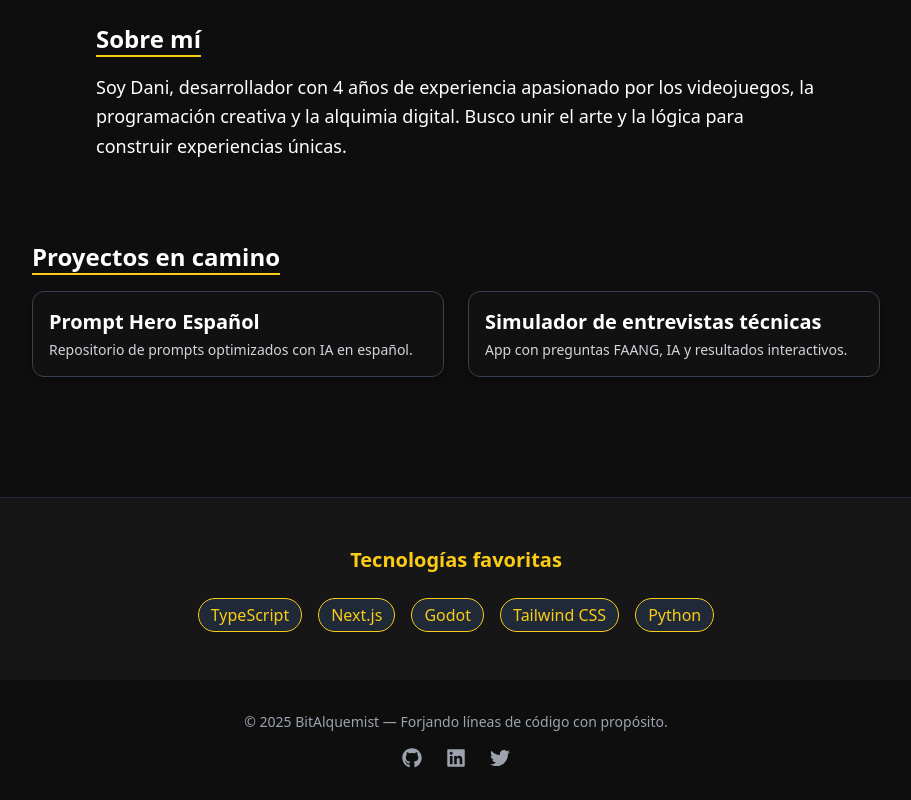
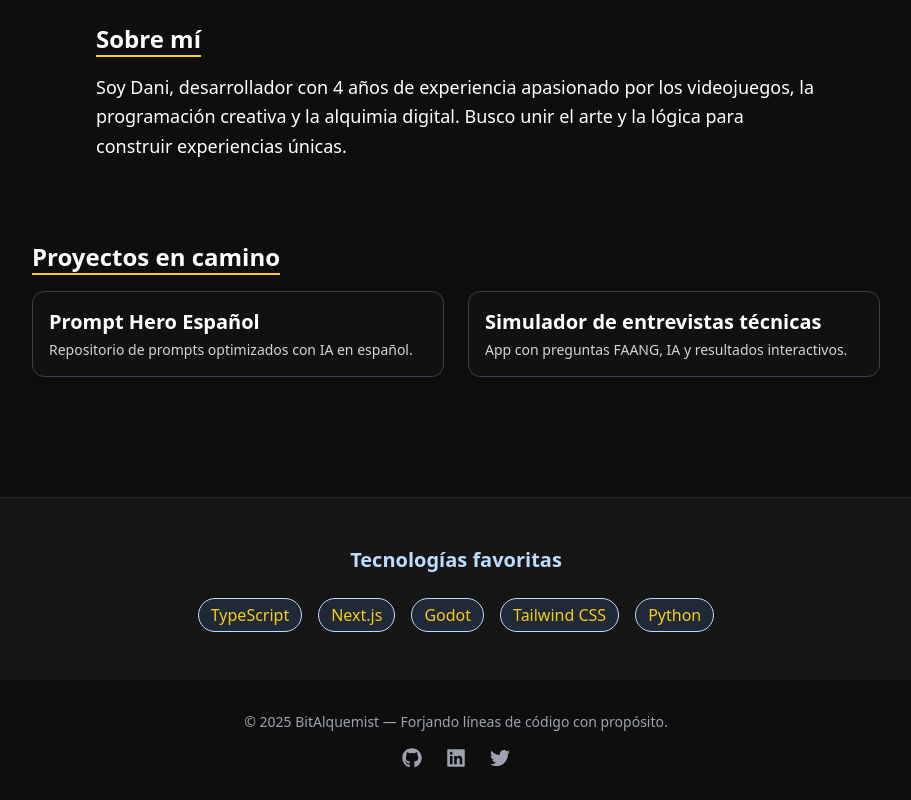
Before and after one commit to dveleiro05/bitAlquemist, a Next.js app: page / in a window 1280 px wide. Shown: the part 470-1270 px from the top of the page, without its empty margins (184-1095 px from the left). Built offline with nearby package versions, Linux system fonts and the light colour scheme.

Commit message:
Update index.js

```diff
--- a/pages/index.js
+++ b/pages/index.js
@@ -42,10 +42,10 @@ export default function Home() {
           </div>
         </section>
         <section className="py-12 bg-[#161616] border-t border-gray-800 mt-20">
-          <h3 className="text-center text-xl font-semibold text-yellow-400 mb-6">Tecnologías favoritas</h3>
+          <h3 className="text-center text-xl font-semibold text-blue-200 mb-6">Tecnologías favoritas</h3>
           <div className="flex flex-wrap justify-center gap-4 px-6">
             {["TypeScript", "Next.js", "Godot", "Tailwind CSS", "Python"].map((tech) => (
-              <span key={tech} className="bg-gray-800 border border-accent text-accent px-3 py-1 rounded-full">{tech}</span>
+              <span key={tech} className="bg-gray-800 border border-blue-200 text-accent px-3 py-1 rounded-full">{tech}</span>
             ))}
           </div>
         </section>
```
